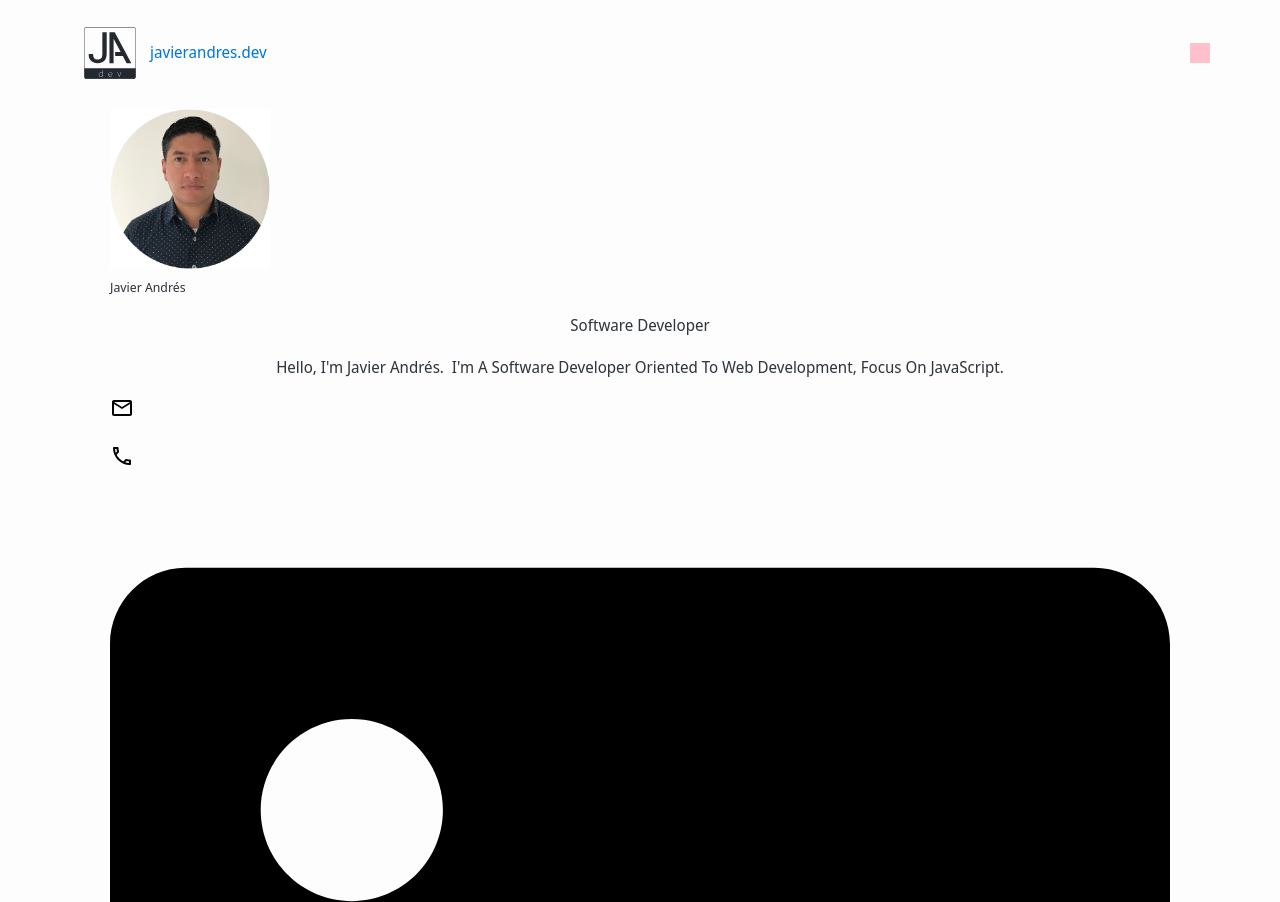
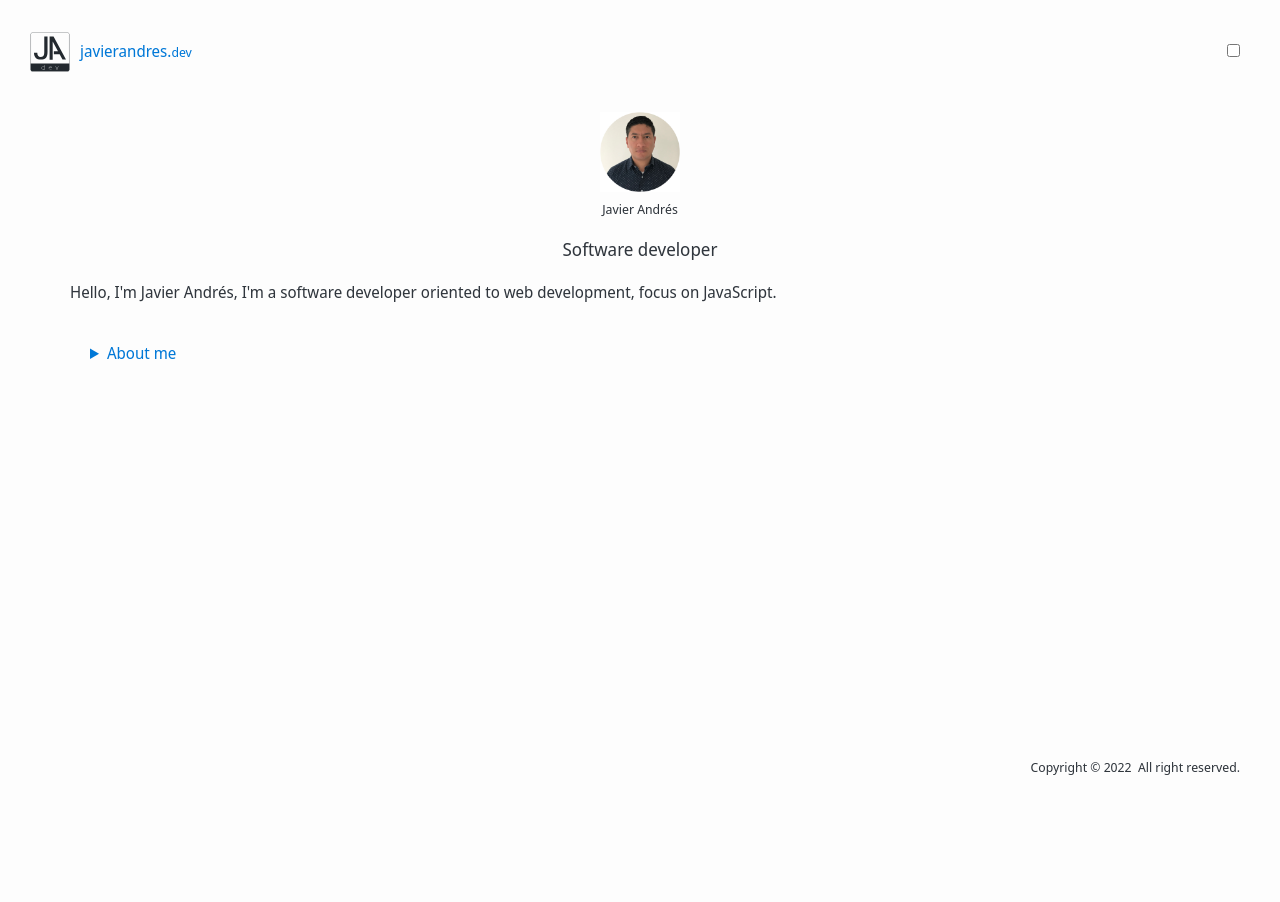
Before and after one commit to javierandres-dev/development-javierandres, a plain HTML site: page index.html in a window 1280 px wide. Shown: the top 902 px of the page. After the commit the page ends 800 px from the top, so only its background shows below. Drawn offline with Linux system fonts and the light colour scheme.

Commit message:
[last update] 20220211

```diff
--- a/css/index.css
+++ b/css/index.css
@@ -1,18 +1,20 @@
 /* SUMMARY
   0. Imports
   1. Custom properties
-  2. Heading first level
-  3. Header
-  4. Main
-  5. Nav
-  6. Aside
-  7. Footer
-  8. Classes
-  9. Media queries
+  2. Base
+  3. Globals
+  4. Headings
+  5. Text formatting
+  6. Header
+  7. Main
+  8. Aside
+  9. Nav
+  10. Footer
+  11. Media queries
 
   0. IMPORTS
   ============================= */
-@import url('https://fonts.googleapis.com/css2?family=Noto+Sans+Display:wght@100;400;700&display=swap');
+@import url('https://fonts.googleapis.com/css2?family=Noto+Sans+Display:wght@300;400;500&display=swap');
 /* 1. CUSTOM PROPERTIES
   ============================= */
 :root {
@@ -23,15 +25,15 @@
   --c-primary: #0078d7;
   --c-highlight: #00a1f1;
   --ff-base: 'Noto Sans Display', sans-serif;
-  --fw-light: 100;
+  --fw-light: 300;
   --fw-base: 400;
-  --fw-bold: 700;
+  --fw-bold: 500;
   --fs-l: 1.8rem;
   --fs-base: 1.6rem;
   --fs-s: 1.3rem;
   --fs-xs: 1rem;
 }
-/* 1. BASE
+/* 2. BASE
   ============================= */
 html {
   font-size: 62.5%;
@@ -50,27 +52,8 @@ body {
   font-size: var(--fs-base);
   font-weight: var(--fw-base);
   line-height: 1.6;
-  width: 100%;
-  padding: 1rem 2rem;
 }
-h1 {
-  color: var(--c-white);
-  font-size: 1px;
-}
-h2,
-h3 {
-  font-size: var(--fs-l);
-  font-weight: var(--fw-base);
-  text-align: center;
-  text-transform: capitalize;
-}
-small {
-  font-size: var(--fs-xs);
-}
-img {
-  max-width: 100%;
-  height: auto;
-}
+
 a {
   color: var(--c-primary);
 }
@@ -87,7 +70,287 @@ a:hover {
 a:active {
   color: var(--c-highlight);
 }
-/* 2. GLOBALS
+/* 3. GLOBALS
+  ============================= */
+.container-fluid {
+  width: 100%;
+}
+.container {
+  width: 100%;
+}
+.d-none {
+  display: none;
+}
+/* 4. HELADINGS
+  ============================= */
+.title {
+  margin: 0;
+  font-size: 1px;
+  font-weight: var(--fw-light);
+  color: var(--c-white);
+}
+.subtitle {
+  font-size: var(--fs-l);
+  font-weight: var(--fw-bold);
+  text-align: center;
+}
+.heading {
+  font-size: var(--fs-base);
+  font-weight: var(--fw-base);
+}
+/* 5. TEXT FORMATTING
+============================= */
+.foot {
+  font-size: var(--fs-xs);
+}
+/* 6. HEADER
+============================= */
+.header {
+  display: flex;
+  justify-content: space-between;
+  align-items: center;
+}
+.brand {
+  margin: 0;
+  display: flex;
+  align-items: center;
+}
+.brand-logo {
+  width: 6rem;
+}
+.brand-name span {
+  font-size: var(--fs-s);
+}
+.toggle-theme {
+  margin-right: 2rem;
+}
+/* 7. MAIN
+============================= */
+.main {
+  margin-top: 4rem;
+  padding: 0 2rem;
+}
+.person {
+  width: 16rem;
+  margin: auto;
+  text-align: center;
+}
+.person-picture {
+  width: 8rem;
+}
+.person-name {
+  font-size: var(--fs-s);
+  font-weight: var(--fw-light);
+}
+/* 8. ASIDE
+  ============================= */
+.details {
+  padding: 0 2rem;
+  font-weight: var(--fw-light);
+}
+.summary {
+  font-weight: var(--fw-bold);
+  color: var(--c-primary);
+}
+/* 9. NAV
+  ============================= */
+.nav {
+  display: flex;
+  justify-content: space-between;
+  position: fixed;
+  bottom: 2rem;
+  background-color: var(--c-white);
+}
+.icon {
+  margin: 0;
+  width: 6.4rem;
+  text-align: center;
+  padding: 1rem 0 0 0;
+}
+.icon-email {
+  width: 2rem;
+}
+.icon-call {
+  width: 2rem;
+}
+.icon-linkedin {
+  width: 2rem;
+}
+.icon-github {
+  width: 2rem;
+}
+.icon-whatsapp {
+  width: 2rem;
+}
+/* 10. FOOTER
+  ============================= */
+.footer {
+  text-align: end;
+  font-size: var(--fs-s);
+  position: fixed;
+  bottom: 0;
+  background-color: var(--c-white);
+}
+.footer p {
+  margin: 0;
+  padding: 0 2rem;
+}
+/*
+.home {
+  margin: 4rem auto;
+  text-align: center;
+}
+.home figure {
+  width: 10rem;
+  margin: auto;
+}
+.home figure img {
+  border: thin solid var(--white);
+  border-radius: 50%;
+}
+.home figure figcaption {
+  font-weight: var(--fw-light);
+  font-size: var(--fs-xxs);
+  text-align: center;
+}
+.portfolio {
+  margin: 4rem auto;
+  text-align: center;
+}
+.portfolio figure {
+  width: 10rem;
+  margin: auto;
+  transition: all 0.3s ease-in-out;
+}
+.portfolio figure img {
+  border: thin solid var(--white);
+  border-radius: 50%;
+}
+.portfolio figure figcaption {
+  font-weight: var(--fw-light);
+  font-size: var(--fs-xxs);
+  text-align: center;
+}
+.portfolio figure:hover {
+  opacity: 0.7;
+}
+.about {
+  margin: 4rem auto;
+}
+*/
+/* 12. MEDIA QUERIES
+  ============================= */
+@media screen and (min-width: 576px) {
+  .container {
+    max-width: 540px;
+    margin: auto;
+    padding: 1rem 0;
+  }
+  .home figure figcaption {
+    font-size: var(--fs-xs);
+  }
+  .footer {
+    padding: 1rem;
+  }
+  .footer p {
+    font-size: var(--fs-s);
+  }
+  .footer small {
+    font-size: var(--fs-xs);
+  }
+}
+@media screen and (min-width: 768px) {
+  .container {
+    max-width: 720px;
+  }
+  .header figure {
+    width: 22rem;
+  }
+  .header figure img {
+    width: 6rem;
+  }
+  h2,
+  h3,
+  h4,
+  h5,
+  h6 {
+    font-size: var(--fs-xl);
+  }
+  .header {
+    padding: 1.5rem;
+  }
+  .home figure figcaption {
+    font-size: var(--fs-s);
+  }
+  .footer {
+    padding: 2rem;
+  }
+  .footer p {
+    font-size: var(--fs-base);
+  }
+  .footer small {
+    font-size: var(--fs-s);
+  }
+}
+@media screen and (min-width: 992px) {
+  .container {
+    max-width: 960px;
+  }
+  .btn-menu {
+    display: none;
+  }
+  .navbar {
+    display: block;
+    position: static;
+    z-index: 0;
+    top: auto;
+    right: auto;
+    bottom: auto;
+    left: auto;
+    width: 100%;
+    overflow-y: auto;
+    background-color: var(--gray);
+    opacity: 1;
+    visibility: visible;
+    transform: translate(0, 0);
+  }
+  .navbar__menu-list {
+    list-style: none;
+    width: inherit;
+    display: flex;
+    flex-direction: row;
+    position: static;
+  }
+  .navbar__menu-list a {
+    display: block;
+    transition: all 0.5s ease;
+    padding: 0.5rem 1rem;
+  }
+  .navbar__menu-list a:hover {
+    background-color: inherit;
+    border-radius: 0;
+  }
+}
+@media screen and (min-width: 1200px) {
+  .container {
+    max-width: 1140px;
+  }
+  .header {
+    padding: 2rem;
+  }
+}
+@media screen and (min-width: 1400px) {
+  .container {
+    max-width: 1320px;
+  }
+  .header figure {
+    width: 24rem;
+  }
+  .header figure img {
+    width: 8rem;
+  }
+}
+/* ?. THEME
   ============================= */
 .light-mode {
   background-color: var(--white);
@@ -97,43 +360,7 @@ a:active {
   background-color: var(--black);
   color: var(--white);
 }
-/* 3. HELPERS
-  ============================= */
-.d-none {
-  display: none;
-}
-.error {
-  text-align: center;
-  border-bottom: thin solid var(--darkblue);
-  width: 16rem;
-  margin: auto;
-}
-/* 4. HEADER
-  ============================= */
-header {
-  display: flex;
-  justify-content: space-between;
-  align-items: center;
-}
-header figure {
-  margin: 0;
-  display: flex;
-  align-items: center;
-}
-header figure img {
-  width: 8rem;
-}
-header figure figcaption {
-}
-
-main figure {
-  width: 16rem;
-}
-main figure figcaption {
-  font-size: var(--fs-s);
-}
-
-/* 5. THEME BUTTON
+/* ?. THEME BUTTON
   ============================= */
 .btn-theme {
   position: absolute;
@@ -195,7 +422,7 @@ main figure figcaption {
 .btn-theme .btn-theme__cb:not(:checked) + .btn-theme__label .btn-theme__switch {
   transform: translateX(-3.6rem);
 }
-/* 6. MENU BUTTON
+/* ?. MENU BUTTON
   ============================= */
 .btn-menu {
   position: fixed;
@@ -259,7 +486,7 @@ main figure figcaption {
   .btn-menu__menu-line--3 {
   transform: rotate(-45deg) translate3d(0, 0, 0);
 }
-/* 7. NAVIGATION BAR
+/* ?. NAVIGATION BAR
   ============================= */
 .navbar {
   display: block;
@@ -308,176 +535,3 @@ main figure figcaption {
   color: var(--white);
   border-radius: 2rem 0 0 2rem;
 }
-/* 8. HOME
-  ============================= */
-.home {
-  margin: 4rem auto;
-  text-align: center;
-}
-.home figure {
-  width: 10rem;
-  margin: auto;
-}
-.home figure img {
-  border: thin solid var(--white);
-  border-radius: 50%;
-}
-.home figure figcaption {
-  font-weight: var(--fw-light);
-  font-size: var(--fs-xxs);
-  text-align: center;
-}
-/* 9. PORTFOLIO
-  ============================= */
-.portfolio {
-  margin: 4rem auto;
-  text-align: center;
-}
-.portfolio figure {
-  width: 10rem;
-  margin: auto;
-  transition: all 0.3s ease-in-out;
-}
-.portfolio figure img {
-  border: thin solid var(--white);
-  border-radius: 50%;
-}
-.portfolio figure figcaption {
-  font-weight: var(--fw-light);
-  font-size: var(--fs-xxs);
-  text-align: center;
-}
-.portfolio figure:hover {
-  opacity: 0.7;
-}
-/* 10. ABOUT
-  ============================= */
-.about {
-  margin: 4rem auto;
-}
-/* 11. FOOTER
-  ============================= */
-.footer {
-  font-weight: var(--fw-light);
-  text-align: right;
-  padding: 2rem;
-}
-.footer p {
-  font-size: var(--fs-xs);
-  margin: 0;
-}
-.footer small {
-  font-size: var(--fs-xxs);
-}
-/* 12. MEDIA QUERIES
-  ============================= */
-@media screen and (min-width: 576px) {
-  body {
-    max-width: 540px;
-    margin: auto;
-    padding: 1rem 0;
-  }
-  .home figure figcaption {
-    font-size: var(--fs-xs);
-  }
-  .footer {
-    padding: 1rem;
-  }
-  .footer p {
-    font-size: var(--fs-s);
-  }
-  .footer small {
-    font-size: var(--fs-xs);
-  }
-}
-@media screen and (min-width: 768px) {
-  body {
-    max-width: 720px;
-  }
-  .header figure {
-    width: 22rem;
-  }
-  .header figure img {
-    width: 6rem;
-  }
-  h2,
-  h3,
-  h4,
-  h5,
-  h6 {
-    font-size: var(--fs-xl);
-  }
-  .header {
-    padding: 1.5rem;
-  }
-  .home figure figcaption {
-    font-size: var(--fs-s);
-  }
-  .footer {
-    padding: 2rem;
-  }
-  .footer p {
-    font-size: var(--fs-base);
-  }
-  .footer small {
-    font-size: var(--fs-s);
-  }
-}
-@media screen and (min-width: 992px) {
-  body {
-    max-width: 960px;
-  }
-  .btn-menu {
-    display: none;
-  }
-  .navbar {
-    display: block;
-    position: static;
-    z-index: 0;
-    top: auto;
-    right: auto;
-    bottom: auto;
-    left: auto;
-    width: 100%;
-    overflow-y: auto;
-    background-color: var(--gray);
-    opacity: 1;
-    visibility: visible;
-    transform: translate(0, 0);
-  }
-  .navbar__menu-list {
-    list-style: none;
-    width: inherit;
-    display: flex;
-    flex-direction: row;
-    position: static;
-  }
-  .navbar__menu-list a {
-    display: block;
-    transition: all 0.5s ease;
-    padding: 0.5rem 1rem;
-  }
-  .navbar__menu-list a:hover {
-    background-color: inherit;
-    border-radius: 0;
-  }
-}
-@media screen and (min-width: 1200px) {
-  body {
-    max-width: 1140px;
-  }
-  .header {
-    padding: 2rem;
-  }
-}
-@media screen and (min-width: 1400px) {
-  body {
-    max-width: 1320px;
-  }
-  .header figure {
-    width: 24rem;
-  }
-  .header figure img {
-    width: 8rem;
-  }
-}
--- a/index.html
+++ b/index.html
@@ -30,55 +30,71 @@
     <title>javierandres.dev</title>
   </head>
   <body>
-    <h1>Javier Andrés Garzón Patarroyo</h1>
-    <header>
+    <h1 class="title">Javier Andrés Garzón Patarroyo</h1>
+    <header class="container-fluid header">
       <a href="/">
-        <figure>
-          <img src="./img/jaDevDark.svg" alt="Javier Andrés" />
-          <figcaption>javierandres.dev</figcaption>
+        <figure class="brand">
+          <img
+            src="./img/logo-dark.svg"
+            alt="javierandres.dev"
+            class="brand-logo"
+          />
+          <figcaption class="brand-name">
+            javierandres.<span>dev</span>
+          </figcaption>
         </figure>
       </a>
-      <div style="width: 2rem; height: 2rem; background-color: pink"></div>
+      <div class="toggle-theme"><input type="checkbox" name="" id="" /></div>
     </header>
-    <main role="main">
-      <figure>
-        <img src="./img/developer.jpg" alt="software developer" />
-        <figcaption>Javier Andrés</figcaption>
+    <main role="main" class="container main">
+      <figure class="person">
+        <img
+          src="./img/developer.jpg"
+          alt="software developer"
+          class="person-picture"
+        />
+        <figcaption class="person-name">Javier Andrés</figcaption>
       </figure>
-      <section>
-        <h2 id="profession"></h2>
-        <h3>
-          <span id="greet"></span>&nbsp;Javier Andrés.&nbsp;&nbsp;<span
-            id="i"
-          ></span>
+      <section class="overview">
+        <h2 id="profession" class="subtitle"></h2>
+        <h3 class="heading">
+          <span id="greet"></span>&nbsp;Javier Andrés,&nbsp;<span id="i"></span>
         </h3>
       </section>
     </main>
-    <nav>
-      <a href="#">
-        <figure><img src="./img/email.svg" alt="email" /></figure> </a
-      ><a href="#">
-        <figure><img src="./img/call.svg" alt="call" /></figure> </a
-      ><a href="#">
-        <figure><img src="./img/linkedin.svg" alt="linkedin" /></figure> </a
-      ><a href="#">
-        <figure><img src="./img/github.svg" alt="github" /></figure> </a
-      ><a href="#">
-        <figure><img src="./img/whatsapp.svg" alt="whatsapp" /></figure>
-      </a>
-    </nav>
-    <aside>
-      <details>
-        <summary id="aboutMe"></summary>
+    <aside class="container">
+      <details class="details">
+        <summary id="aboutMe" class="summary"></summary>
         <article id="me"></article>
       </details>
     </aside>
-    <footer>
-      <p id="contactMe"></p>
+    <nav class="nav">
+      <a href="#">
+        <figure class="icon">
+          <img src="./img/email.svg" alt="email" class="icon-email" />
+        </figure> </a
+      ><a href="#">
+        <figure class="icon">
+          <img src="./img/call.svg" alt="call" class="icon-call" />
+        </figure> </a
+      ><a href="#">
+        <figure class="icon">
+          <img src="./img/linkedin.svg" alt="linkedin" class="icon-linkedin" />
+        </figure> </a
+      ><a href="#">
+        <figure class="icon">
+          <img src="./img/github.svg" alt="github" class="icon-github" />
+        </figure> </a
+      ><a href="#">
+        <figure class="icon">
+          <img src="./img/whatsapp.svg" alt="whatsapp" class="icon-whatsapp" />
+        </figure>
+      </a>
+    </nav>
+    <footer class="container-fluid footer">
       <p>
-        <small
-          >Copyright © 2021 Javier Andrés Garzón Patarroyo.&nbsp;&nbsp;
-          <span id="copyright"></span
+        <small class="foot"
+          >Copyright © 2022&nbsp;&nbsp;<span id="copyright"></span
         ></small>
       </p>
     </footer>
--- a/js/index.js
+++ b/js/index.js
@@ -8,7 +8,6 @@ const $profession = d.getElementById('profession'),
   $i = d.getElementById('i'),
   $aboutMe = d.getElementById('aboutMe'),
   $me = d.getElementById('me'),
-  $contactMe = d.getElementById('contactMe'),
   $copyright = d.getElementById('copyright');
 
 d.addEventListener('DOMContentLoaded', () => {
@@ -30,6 +29,5 @@ const setTexts = async () => {
   $i.textContent = texts.i;
   $aboutMe.textContent = texts.aboutMe;
   $me.innerHTML = html;
-  $contactMe.textContent = texts.contactMe;
   $copyright.textContent = texts.copyright;
 };
--- a/json/index.json
+++ b/json/index.json
@@ -1,6 +1,6 @@
 {
   "en": {
-    "profession": "software developer",
+    "profession": "Software developer",
     "greet": "Hello, I'm",
     "i": "I'm a software developer oriented to web development, focus on JavaScript.",
     "aboutMe": "About me",
@@ -11,26 +11,26 @@
       "In September 2019, I decided to quit my job to focus on learning to code.",
       "In 2019 I joined to the school of computer science and software development 'Holberton School' I started the 'Software Foundations' program which I completed on June 2020, then I started the specialization in 'Full-Stack Web Development' that I finished on May 2021.",
       "In April of 2021 I got my first job as software developer.",
-      "During this time I have been part of some software development teams and I have collaborated on projects using different languages like 'C', 'Python', 'SQL', 'Java' and 'JavaScript'; Using technologies like 'Git', 'Docker', 'ReactJS', 'NodeJS', 'TypeScript',  among others."
+      "During this time I have been part of some software development teams and I have collaborated on projects using different languages like 'C', 'Python', 'SQL', 'Java' and 'JavaScript'; Using technologies like 'Git', 'Docker', 'ReactJS', 'NodeJS', 'TypeScript',  among others.",
+      "Found a bug or have an idea? Contact me."
     ],
-    "contactMe": "Found a bug or have an idea? Contact me.",
     "copyright": "All right reserved."
   },
   "es": {
-    "profession": "desarrollador de software",
+    "profession": "Desarrollador de software",
     "greet": "Hola, Soy",
-    "i": "Soy un desarrollador de software orientado al desarrollo web, mi especialidad es JavaScript.",
+    "i": "soy desarrollador de software orientado al desarrollo web, mi especialidad es JavaScript.",
     "aboutMe": "Acerca de mí",
     "me": [
-      "Soy un programador de software autodidacta.",
+      "Soy programador de software autodidacta.",
       "En 1994 Obtuve mi primer trabajo formal en la empresa 'Team Computer', ahí aprendí a ensamblar computadores y a instalar software.",
       "En 2002 decidí trabajar de manera independiente comercializando software, hardware y brindando soporte técnico a mis clientes, lo hice hasta 2019.",
       "En 2019, decidí dejar mi trabajo y toda actividad para enfocarme en aprender desarrollo de software.",
       "En Septiembre de 2019 me uní a la escuela de ciencias de la computación y desarrollo de software 'Holberton School' e inicié el programa 'Fundamentos de Software' el cual completé en Junio de 2020, enseguida inicié la especialización en 'Desarrollo Web Full-Stack' la cual completé en Mayo de 2021.",
       "En Abril de 2021 obtuve mi primer empleo como desarrollador de software.",
-      "Durante este tiempo he integrado equipos de desarrollo de software y colaborado en proyectos usando diferentes lenguajes como 'C', 'Python', 'SQL', 'Java', y 'JavaScript'; haciendo uso de tecnologías como 'Git', 'Docker', 'ReactJS', 'NodeJS', 'TypeScript',  entre otras."
+      "Durante este tiempo he integrado equipos de desarrollo de software y colaborado en proyectos usando diferentes lenguajes como 'C', 'Python', 'SQL', 'Java', y 'JavaScript'; haciendo uso de tecnologías como 'Git', 'Docker', 'ReactJS', 'NodeJS', 'TypeScript',  entre otras.",
+      "Encontró un error o tiene una idea? Contácteme."
     ],
-    "contactMe": "Encontró un error o tiene una idea? Contácteme.",
     "copyright": "Reservados todos los derechos."
   }
 }
```
Also changed, not shown: img/logo-dark.svg (renamed from img/jaDevDark.svg), img/logo-light.svg (renamed from img/jaDevLight.svg), img/logo-line.svg (renamed from img/jaDevLine.svg).
